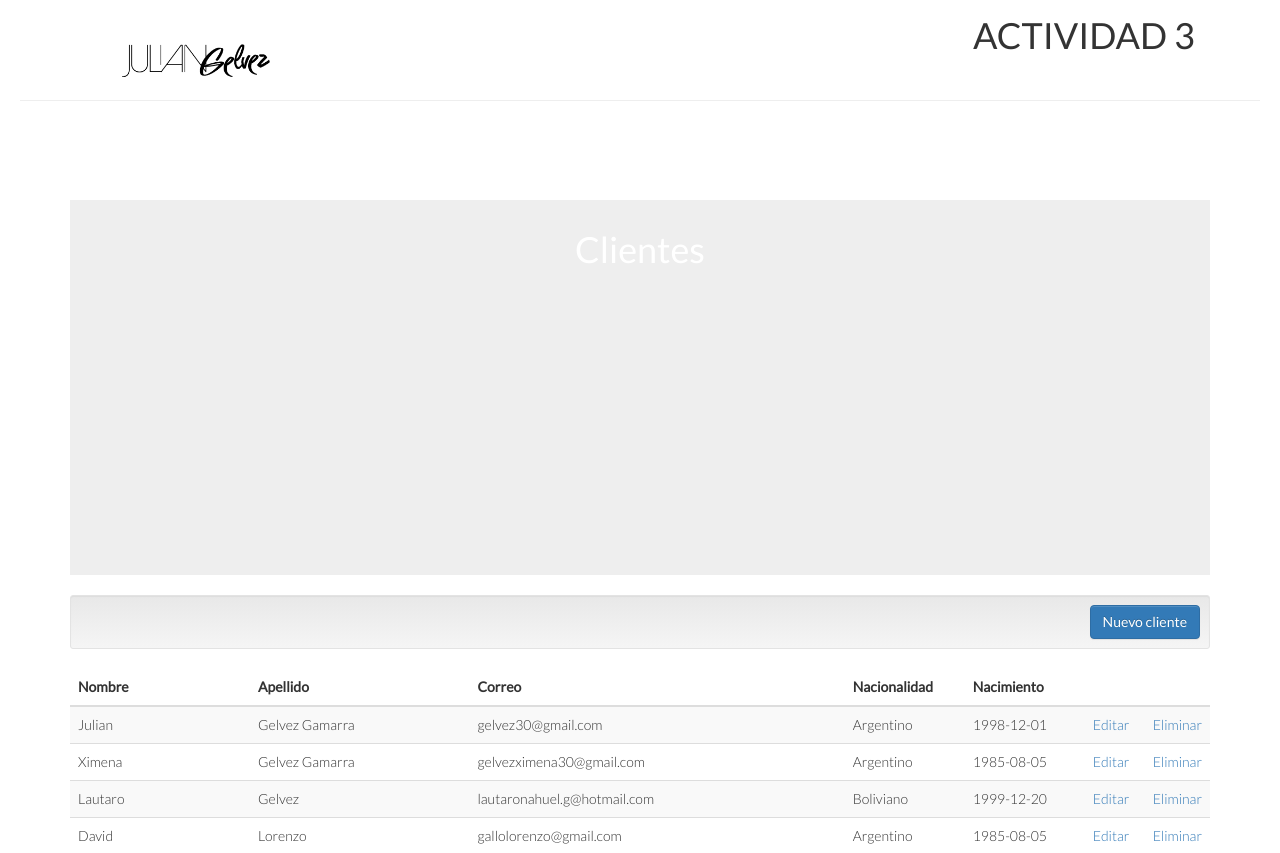
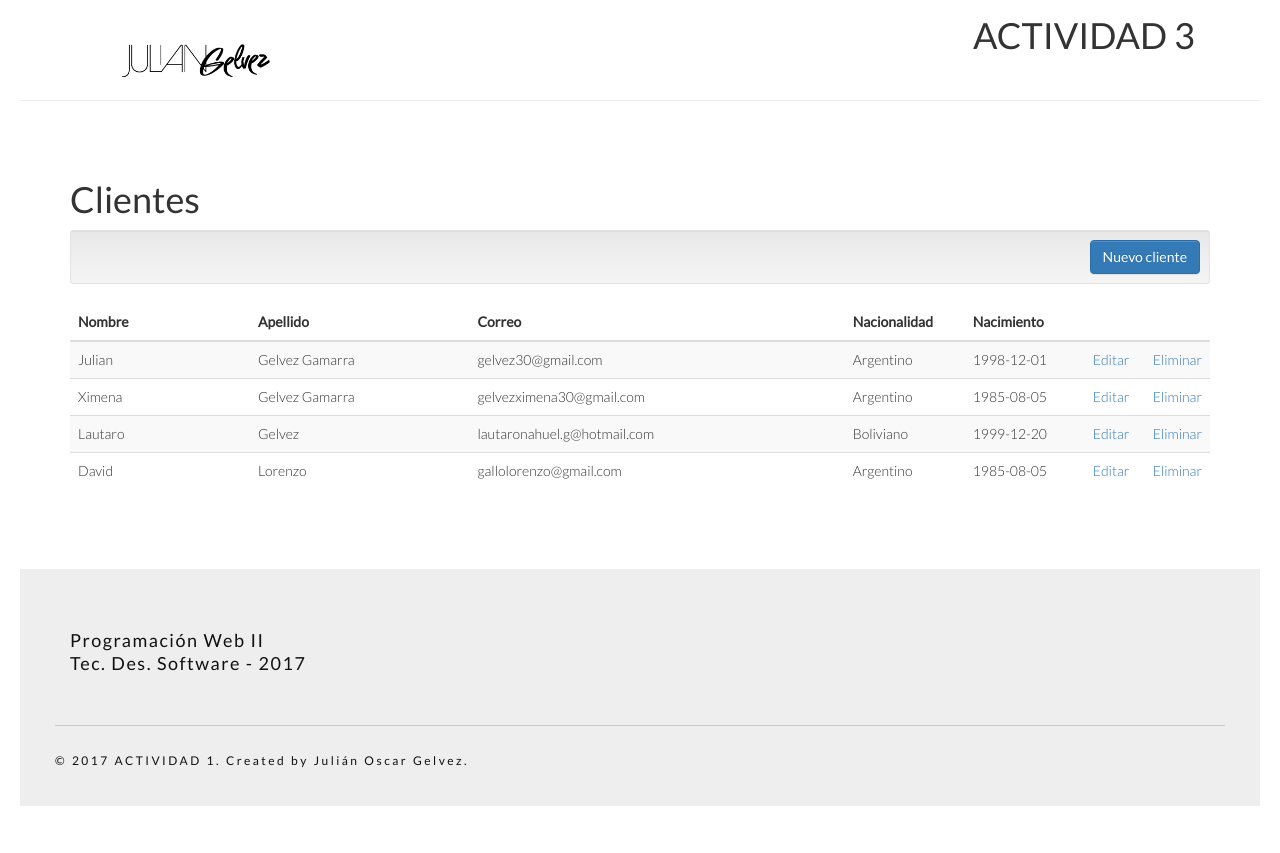
Before and after one commit to jgelvez/mvcCliente, a PHP site: page / in a window 1280 px wide. Shown: the top 853 px of the page. After the commit the page ends 806 px from the top, so only its background shows below. Run offline with PHP 8.4, Linux system fonts and the light colour scheme; data comes from the database, SQL or seed files in the repository; some libraries are stand-ins or nearby versions.

Commit message:
Add files via upload

```diff
--- a/view/cliente/cliente-editar.php
+++ b/view/cliente/cliente-editar.php
@@ -1,4 +1,4 @@
-<h1 class="page-header">
+<h1>
     <?php echo $alm->id != null ? $alm->Nombre : 'Nuevo Registro'; ?>
 </h1>
 
--- a/view/cliente/cliente.php
+++ b/view/cliente/cliente.php
@@ -1,5 +1,4 @@
-
-<h1 class="page-header">Clientes</h1>
+<h1>Clientes</h1>
 
 <div class="well well-sm text-right">
     <a class="btn btn-primary" href="?c=Cliente&a=Crud">Nuevo cliente</a>
```
